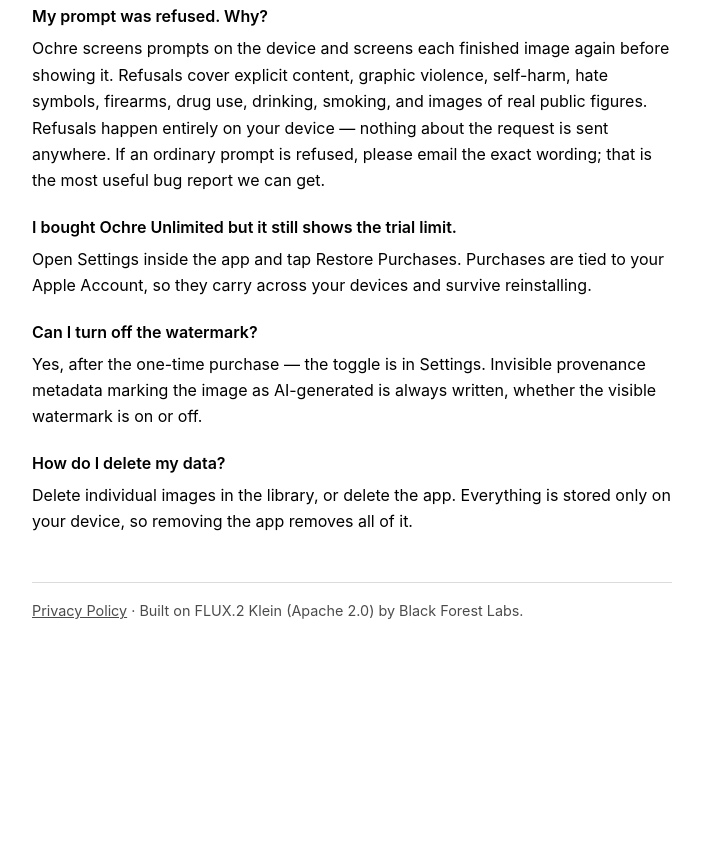
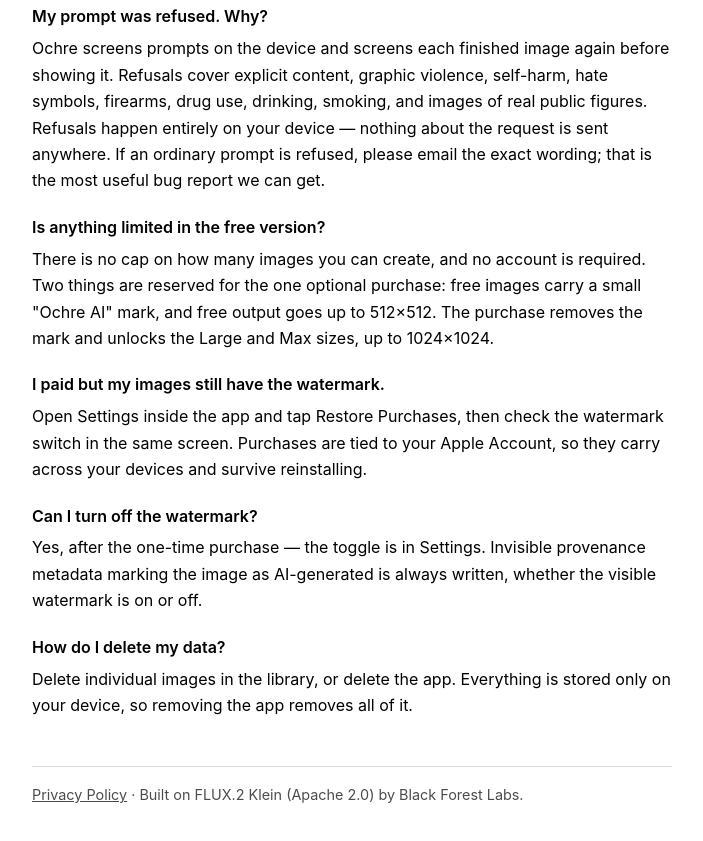
Before and after one commit to htt210/ochre-site, a plain HTML site: page support.html in a window 1280 px wide. Shown: the part 757-1598 px from the top of the page, without its empty margins (288-991 px from the left). Before the commit the page ends 1444 px from the top, so only its background shows below. Drawn offline with Linux system fonts and the light colour scheme.

Commit message:
Free tier is unlimited but low-res and watermarked

```diff
--- a/support.html
+++ b/support.html
@@ -61,10 +61,17 @@
       please email the exact wording; that is the most useful bug report we can
       get.</dd>
 
-  <dt>I bought Ochre Unlimited but it still shows the trial limit.</dt>
-  <dd>Open Settings inside the app and tap Restore Purchases. Purchases are tied
-      to your Apple Account, so they carry across your devices and survive
-      reinstalling.</dd>
+  <dt>Is anything limited in the free version?</dt>
+  <dd>There is no cap on how many images you can create, and no account is
+      required. Two things are reserved for the one optional purchase: free
+      images carry a small "Ochre AI" mark, and free output goes up to
+      512&times;512. The purchase removes the mark and unlocks the Large and
+      Max sizes, up to 1024&times;1024.</dd>
+
+  <dt>I paid but my images still have the watermark.</dt>
+  <dd>Open Settings inside the app and tap Restore Purchases, then check the
+      watermark switch in the same screen. Purchases are tied to your Apple
+      Account, so they carry across your devices and survive reinstalling.</dd>
 
   <dt>Can I turn off the watermark?</dt>
   <dd>Yes, after the one-time purchase — the toggle is in Settings. Invisible
```
Also changed, not shown: support-vi.html (+10 -4 lines).
